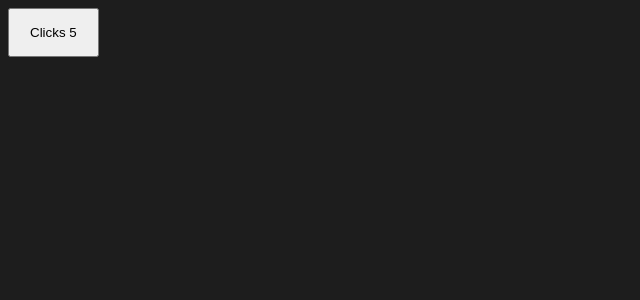
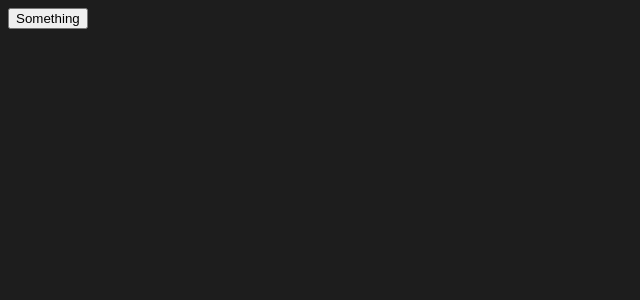
Before and after one commit to mooninlearn/svelte-course, a Svelte app: page / in a window 1280 px wide. Shown: the top 300 px of the page, without its empty margins (0-640 px from the left). Built offline with nearby package versions, Linux system fonts and the light colour scheme.

Commit message:
12. Accessing Component Children With Slots : Button Component(without slot)

```diff
--- a/src/App.svelte
+++ b/src/App.svelte
@@ -1,13 +1,9 @@
 <script>
-    import Counter from './lib/Counter.svelte';
+    import Button from './lib/Button.svelte';
 
-    // const maxCount = 6;
-    const props = {
-        maxCount: 10,
-        initialCount: 5
-    }
 </script>
 
-<!-- <Counter initialCount={3} {maxCount}/>
- -->
-<Counter {...props} x="y" />
+<Button title="Something" />
+
+<style>
+</style>
--- /dev/null
+++ b/src/lib/Button.svelte
@@ -0,0 +1,5 @@
+<script>
+  export let title = 'My Button';
+</script>
+
+<button>{title}</button>
```
